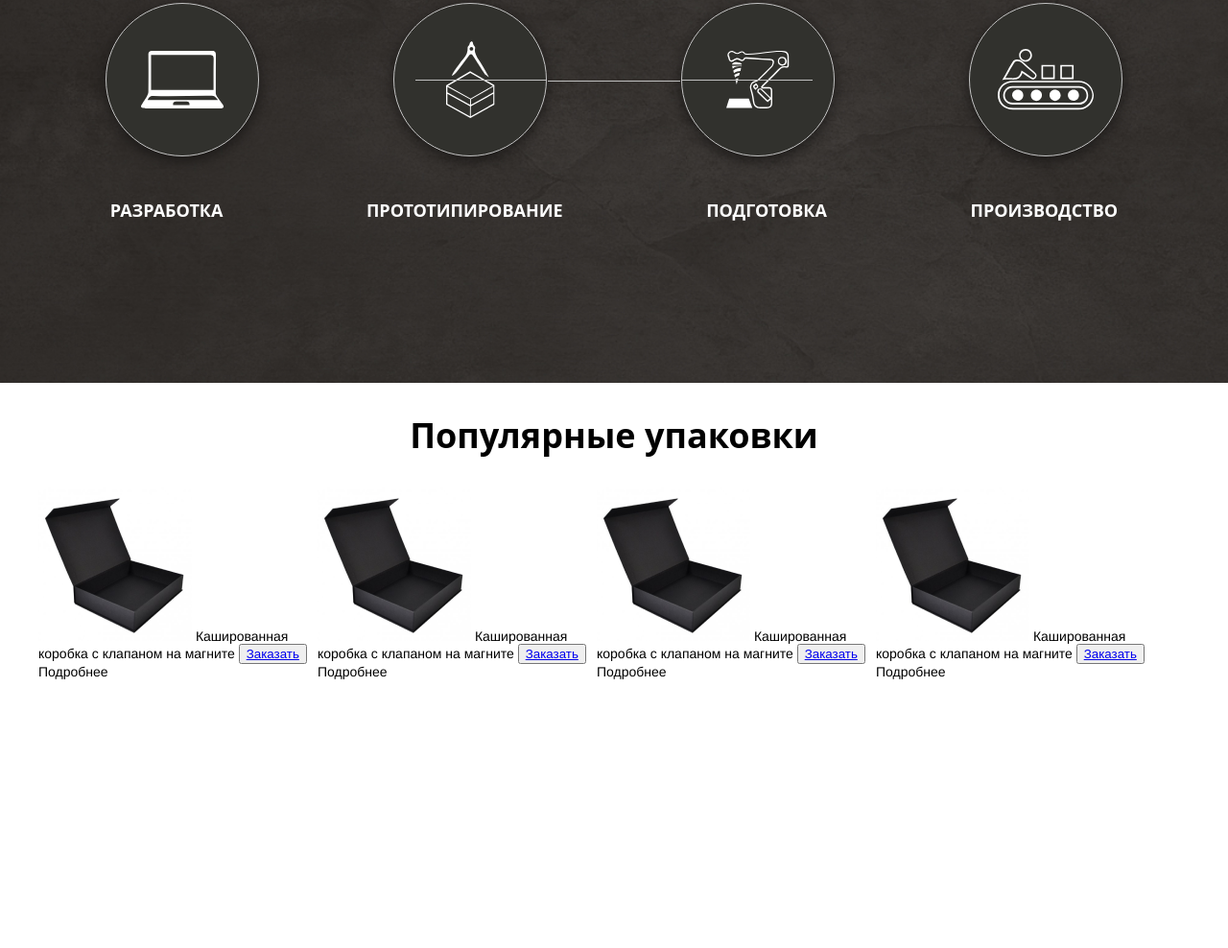
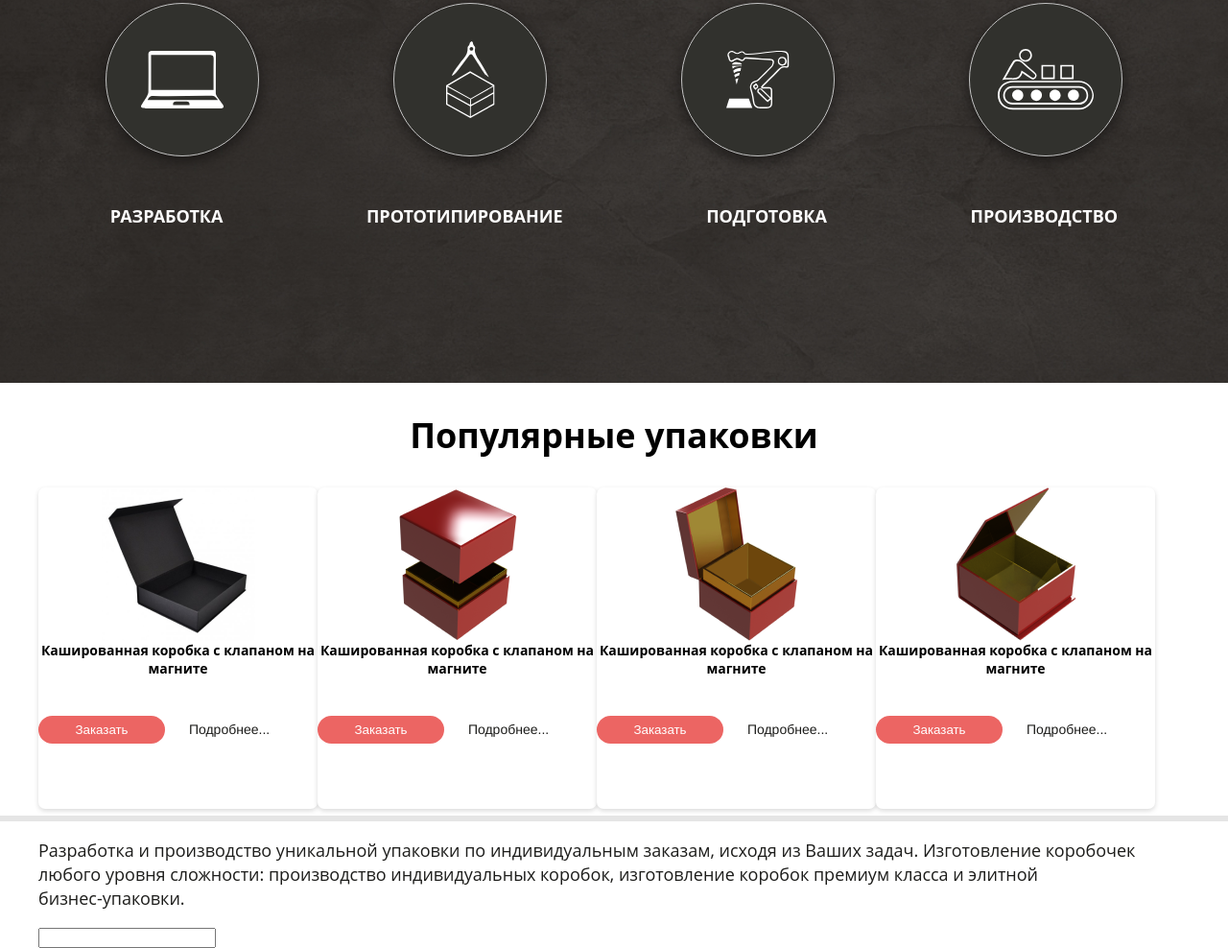
Before and after one commit to Dreddsol/GlazovPacK, a plain HTML site: page index.html in a window 1280 px wide. Shown: the part 1001-1989 px from the top of the page at 96% size. Before the commit the page ends 1844 px from the top, so only its background shows below. Drawn offline with nearby package versions, Linux system fonts and the light colour scheme; a web font is replaced by a local one.

Commit message:
Add files via upload

```diff
--- a/css/style.css
+++ b/css/style.css
@@ -230,9 +230,9 @@ html,
 position: relative;
  }
  .text_block{
-  margin-top: 0px;
+margin-top: 0px;
 color: #FFFFFF;
-  font-family: 'Open Sans';
+font-family: 'Open Sans';
 font-style: normal;
 font-weight: 700;
 font-size: 36px;
@@ -245,15 +245,6 @@ padding-top: 90px;
   display: flex;
   justify-content: space-around;
   margin-top: 65px;
-}
-.icon_block::before{
-  content: '';
-    z-index: 2;
-    position: absolute;
-    width: 138px;
-    height: 1px;
-    background-color: silver;
-    bottom: 314px;
 }
 .icon1,
 .icon2,
@@ -269,25 +260,9 @@ padding-top: 90px;
   display: flex;
   justify-content: center;
   align-items: center;
+  flex-wrap: wrap;
 }
-.icon1::before{
-  content: "";
-  height: 1px;
-  width: 136px;
-  background-color: silver;
-  z-index: 1;
-  position: absolute;
-  left: 433px;
-}
-.icon4::after{
-  content: '';
-  background-color: silver;
-  height: 1px;
-  width: 136px;
-  position: absolute;
-  right: 433px;
 
-}
 .block_text{
   display: flex;
   justify-content: space-around;
@@ -314,10 +289,72 @@ text-align: center;
 color: #000000;
 }
 .box_one{
-  width: 291px;
-  height: 335px;
-  border-radius: 7px;
+width: 291px;
+height: 335px;
+border-radius: 7px;
+background: #FFFFFF;
+box-shadow: 0px 2px 5px rgba(0, 0, 0, 0.15);
+border-radius: 7px;
 }
+.box1,
+.box2,
+.box3,
+.box4{
+  display: block;
+  margin: 0 auto;
+}
+.boxName{
+  text-align: center;
+  font-family: 'Open Sans';
+font-style: normal;
+font-weight: 700;
+font-size: 14px;
+line-height: 19px;
+display: flex;
+align-items: center;
+text-align: center;
+color: #000000;
+padding-bottom: 40px;
+}
+.btn_click{
+  background: #EC6563;
+  border: #EC6563;
+border-radius: 50px;
+width: 132px;
+height: 29px;
+}
+.btn_click a{
+text-decoration: none;
+color: #fff;
+}
+
 .box_slider{
   display: flex;
 }
+.textdown{
+  margin-left: 21px;
+  padding-top: 5px;
+}
+.textdown a{
+  text-decoration: none;
+  color:#1D1D1B;
+}
+.text_block_item{
+  display: flex;
+  justify-content: space-around;
+  margin-top: 50px;
+}
+.line{
+  width: 100%;
+  border: 3px solid #E5E5E5;;
+}
+/*4БЛок*/
+.text_information{
+font-family: 'Open Sans';
+font-style: normal;
+font-weight: 400;
+font-size: 18px;
+line-height: 25px;
+
+color: #1D1D1B;
+}
--- a/index.html
+++ b/index.html
@@ -9,6 +9,7 @@
     <link rel="stylesheet" href="https://cdn.jsdelivr.net/npm/swiper/swiper-bundle.min.css">
 </head>
 <body>
+   <!--Шапка-->
   <header class="header">
       <div class="wrapper_container">
          <div class="header_wrapper">
@@ -60,6 +61,7 @@
          </div>
       </div>
    </header>
+   <!--Главный экран-->
    <main class="main">
       <section class="intro">
          <div class="swiper mySwiper">
@@ -72,7 +74,7 @@
             <div class="swiper-pagination"></div>
         </div>
       </section>
-
+    <!--2 блок-->
       <section class="item_icon">
          <div class="wrapper_container">
                <div class="etaps">
@@ -92,50 +94,67 @@
                         <img src="./image/иконки/icon_04 1.svg">
                      </div>
                </div>
-               <div class="block_text">
+                  <div class="text_block_item">
                      <div class="block_text-title" >Разработка</div>
                      <div class="block_text-title">Прототипирование</div>
                      <div class="block_text-title">Подготовка</div>
                      <div class="block_text-title">Производство</div>
                   </div>
             </div>
+         </div>
       </section>
-      <section class="tovar_info">
+      <!--3 блок-->
+      <section class="tovar_slide">
          <div class="wrapper_container">
             <h1 class="tovar_text">Популярные упаковки</h1>
             <div class="box_slider">
                <div class="box_one">
-                  <img src="./image/box_one.png">
+                  <img class="box1" src="./image/box_one.png">
                   <span class="boxName">Кашированная коробка
                    с клапаном на магните</span>
                    <button class="btn_click"><a href="#">Заказать</a></button>
-                   <span>Подробнее</span>
+                   <span class="textdown"><a href='#'>Подробнее...</a></span>
                </div>
                <div class="box_one">
-                     <img src="./image/box_one.png">
+                     <img class="box2" src="./image/box2.png">
                      <span class="boxName">Кашированная коробка
                    с клапаном на магните</span>
                    <button class="btn_click"><a href="#">Заказать</a></button>
-                   <span>Подробнее</span>
+                   <span class="textdown"><a href='#'>Подробнее...</a></span>
                </div>
                <div class="box_one">
-               <img src="./image/box_one.png">
+               <img class="box3" src="./image/box3.png">
                <span class="boxName">Кашированная коробка
                    с клапаном на магните</span>
                    <button class="btn_click"><a href="#">Заказать</a></button>
-                   <span>Подробнее</span>
+                   <span class="textdown"><a href='#'>Подробнее...</a></span>
                </div>
                <div class="box_one">
-               <img src="./image/box_one.png">
+               <img class="box4" src="./image/box4.png">
                <span class="boxName">Кашированная коробка
                    с клапаном на магните</span>
                    <button class="btn_click"><a href="#">Заказать</a></button>
-                   <span>Подробнее</span>
+                   <span class="textdown"><a href='#'>Подробнее...</a></span>
                </div>
             </div>
+         </div>
+         <hr class="line">
+      </section>
+      <!--4блок-->
+      <section class="tovar_info">
+         <div class="wrapper_container">
+            <p class="text_information">Разработка и производство уникальной упаковки
+               по индивидуальным заказам, исходя из Ваших задач. Изготовление коробочек<br>
+               любого уровня сложности: производство индивидуальных коробок,
+               изготовление коробок премиум класса и элитной<br> бизнес-упаковки.
+            </p>
+            <div class="form">
+               <input class="name_pack">
+            </div>
+
+
 
          </div>
-
       </section>
 
 
```
Also changed, not shown: js/main.js (+21 -1 lines), image/box2.png (added), image/box3.png (added), image/box4.png (added). Lines whose indentation alone changed are shown as unchanged.
